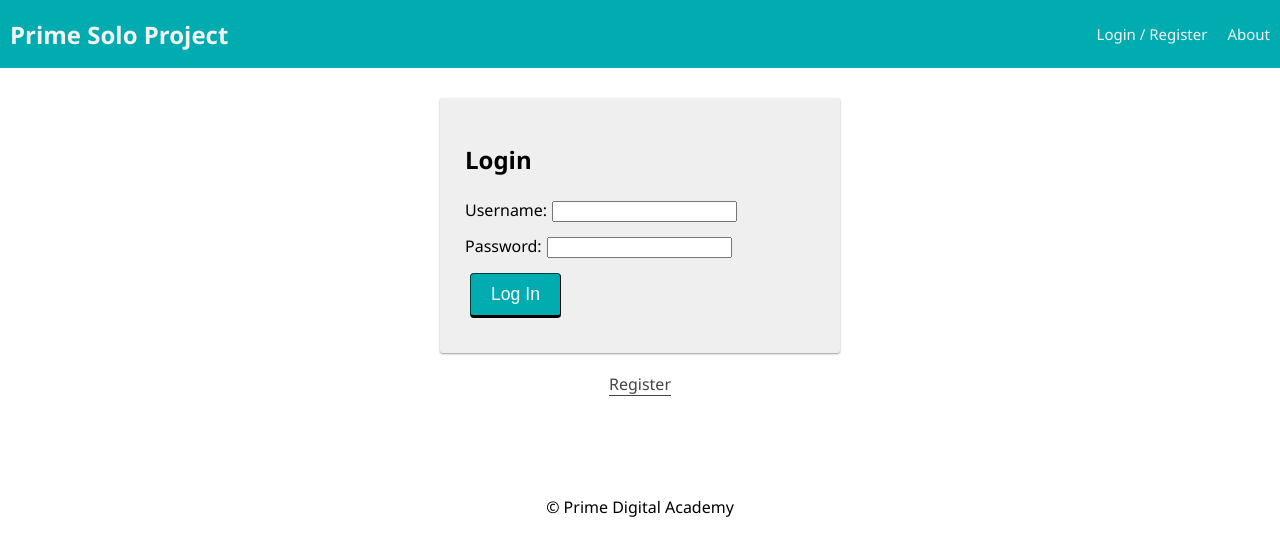
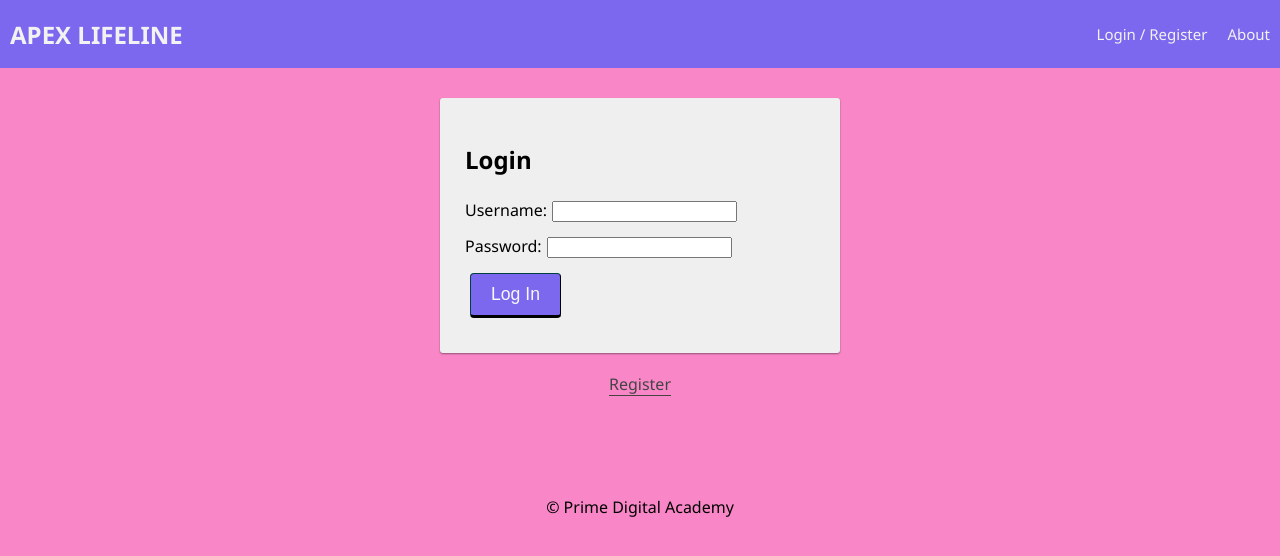
Before and after one commit to jvangilder21/solo-apex-lifeline, a React (Create React App) app: page /#/user in a window 1280 px wide. Shown: the top 556 px of the page. Built offline with nearby package versions, Linux system fonts and the light colour scheme; no server answers.

Commit message:
Changed the background color, db name, and project name

```diff
--- a/src/components/App/App.css
+++ b/src/components/App/App.css
@@ -7,6 +7,7 @@ body,
 body {
   font-family: 'Segoe UI', Tahoma, Geneva, Verdana, sans-serif;
   margin: 0px;
+  background-color:rgb(249, 135, 199);
 }
 
 img {
@@ -32,7 +33,7 @@ Button
   border-color: #014041;
   border-width: 1px 1px 3px;
   border-radius: 4px;
-  background-color: #00acb0;
+  background-color: mediumslateblue;
   color: #f8f8f8;
   font-size: 1.1rem;
   outline: 0;
--- a/src/components/Nav/Nav.css
+++ b/src/components/Nav/Nav.css
@@ -5,7 +5,7 @@
   align-items: center;
 
   margin: 0 0 30px;
-  background-color: #00acb0;
+  background-color: mediumslateblue;
   overflow: hidden;
 }
 
@@ -24,7 +24,7 @@
 .navLink {
   display: inline-block;
   color: #f2f2f2;
-  background-color: #00acb0;
+  background-color: mediumslateblue;
   text-align: center;
   padding: 24px 10px;
   text-decoration: none;
@@ -38,5 +38,5 @@
 }
 
 .navLink:hover {
-  background-color: #008183;
+  background-color: mediumslateblue;
 }
--- a/src/components/Nav/Nav.jsx
+++ b/src/components/Nav/Nav.jsx
@@ -10,7 +10,7 @@ function Nav() {
   return (
     <div className="nav">
       <Link to="/home">
-        <h2 className="nav-title">Prime Solo Project</h2>
+        <h2 className="nav-title">APEX LIFELINE</h2>
       </Link>
       <div>
         {/* If no user is logged in, show these links */}
```
Also changed, not shown: 2 other files (tests, documents, lock files or other folders).
